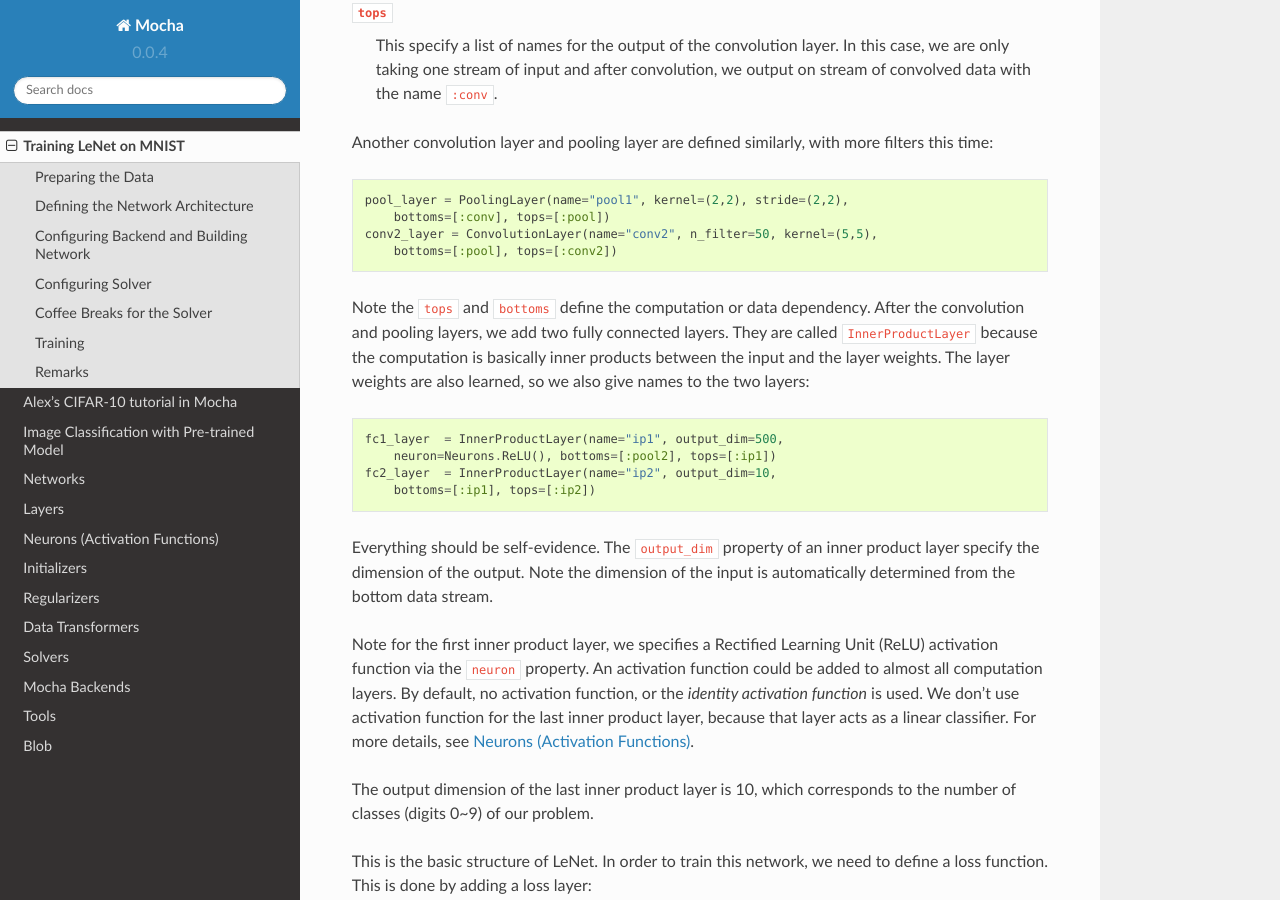
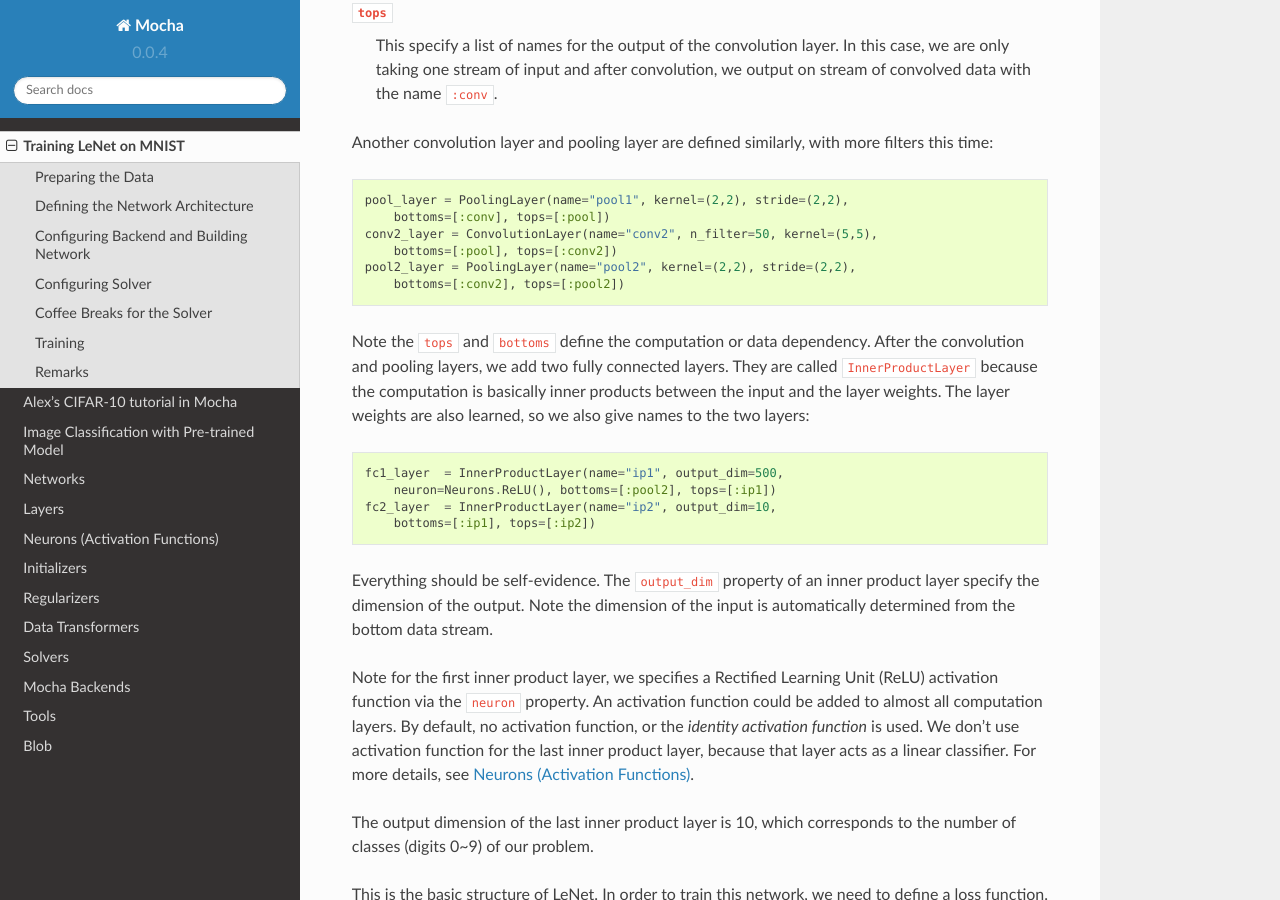
Before and after one commit to pluskid/Mocha.jl, a Sphinx documentation site: the page built from docs/tutorial/mnist.rst, in a window 1280 px wide and 900 px high, scrolled down 1791 px. Built offline with Sphinx 7.4.7 and the Read the Docs theme 2.0.0, drawn with Linux system fonts in a browser that asks for light colours.

Commit message:
doc: fix missing pool2 layer in MNIST tutor (#17)

```diff
--- a/docs/tutorial/mnist.rst
+++ b/docs/tutorial/mnist.rst
@@ -104,6 +104,8 @@ with more filters this time:
        bottoms=[:conv], tops=[:pool])
    conv2_layer = ConvolutionLayer(name="conv2", n_filter=50, kernel=(5,5),
        bottoms=[:pool], tops=[:conv2])
+   pool2_layer = PoolingLayer(name="pool2", kernel=(2,2), stride=(2,2),
+       bottoms=[:conv2], tops=[:pool2])
 
 Note the ``tops`` and ``bottoms`` define the computation or data
 dependency. After the convolution and pooling layers, we add two fully
```
